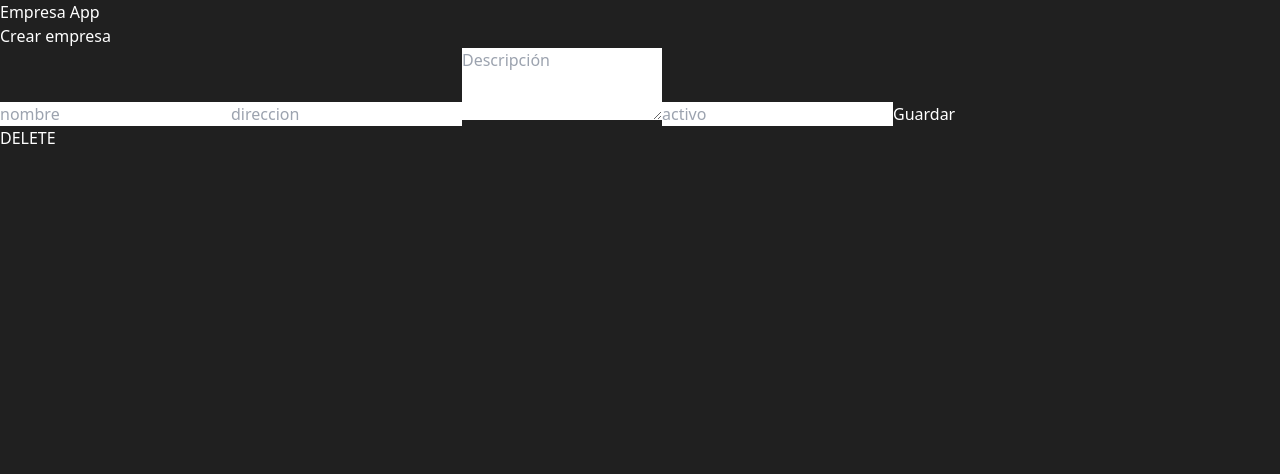
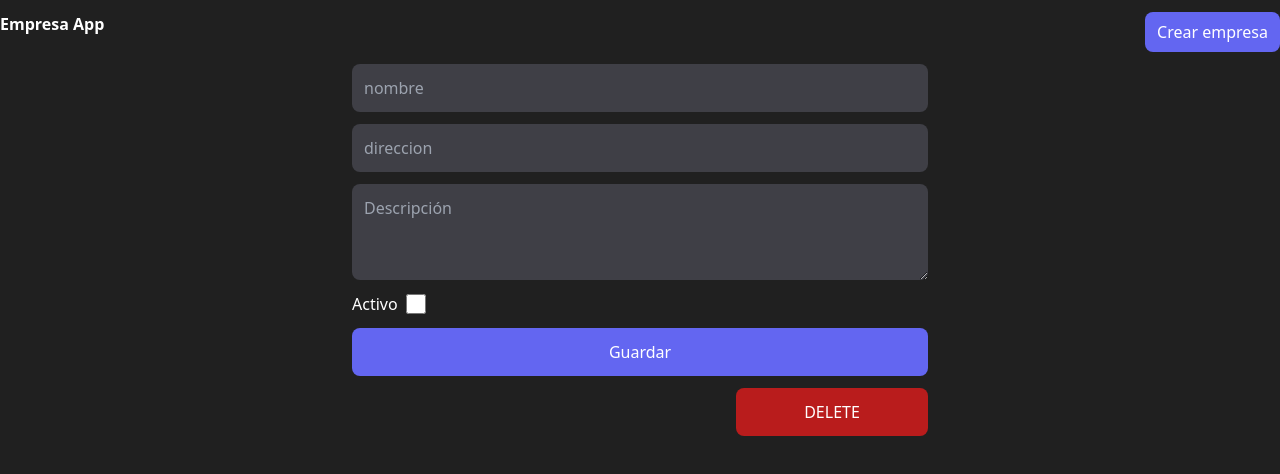
Before and after one commit to Rodrigit-hub/GuardTrack, a React (Vite) app in the folder guardtrack_frontend/: page /empresas/1 in a window 1280 px wide. Shown: the top 474 px of the page. Built offline with nearby package versions, Linux system fonts and the light colour scheme; no server answers.

Commit message:
Terminando front-end basico con tailwind y react

```diff
--- a/guardtrack_frontend/components/EmpresaCard.jsx
+++ b/guardtrack_frontend/components/EmpresaCard.jsx
@@ -8,16 +8,16 @@ export function EmpresaCard({empresa}) {
 
 
   return (
-    <div style={{background: "black"}}
+    <div className="bg-zinc-800 p-3 hover:bg-zinc-700 hover:cursor-pointer"
 
       onClick={() => {
         navigate(`/empresas/${empresa.id}`)
       }}
       >
 
-        <h1>{empresa.nombre}</h1>
-        <p>{empresa.direccion}</p>
-        <hr/>
+        <h1 className="font-bold uppercase">{empresa.nombre}</h1>
+        <p className="text-slate-400">{empresa.direccion}</p>
+
 
     </div>
   )
--- a/guardtrack_frontend/components/EmpresaList.jsx
+++ b/guardtrack_frontend/components/EmpresaList.jsx
@@ -16,10 +16,12 @@ export function EmpresaList() {
 
     }, []);
 
-  return <div className="grid grid-cols-4 gap-4">
+  return (<div class="grid grid-cols-3 gap-3">
+
       {empresas.map(empresa => (
         <EmpresaCard key={empresa.id} empresa={empresa} />
       ))}
+
     </div>
-
+  )
 }
--- a/guardtrack_frontend/components/Navigation.jsx
+++ b/guardtrack_frontend/components/Navigation.jsx
@@ -3,10 +3,14 @@ import { Link } from "react-router-dom"
 
 export function Navigation() {
   return (
-    <div>
-        <Link to="/empresas"><h1>Empresa App</h1></Link>
+    <div className="flex justify-between py-3">
+      <Link to="/empresas">
+        <h1 className="font-bold text-3x1 mb-4" >Empresa App</h1>
+      </Link>
 
+      <button className="bg-indigo-500 px-3 py-2 rounded-lg ">
         <Link to="/crear-empresa">Crear empresa</Link>
+      </button>
     </div>
   )
 }
--- a/guardtrack_frontend/package.json
+++ b/guardtrack_frontend/package.json
@@ -10,6 +10,8 @@
     "preview": "vite preview"
   },
   "dependencies": {
+    "@headlessui/react": "^2.1.8",
+    "@heroicons/react": "^2.1.5",
     "axios": "^1.7.7",
     "react": "^18.3.1",
     "react-dom": "^18.3.1",
--- a/guardtrack_frontend/pages/EmpresaFormPage.jsx
+++ b/guardtrack_frontend/pages/EmpresaFormPage.jsx
@@ -2,7 +2,9 @@ import { get, useForm } from "react-hook-form";
 import { useEffect } from "react";
 import { createEmpresa, deleteEmpresa, updateEmpresa, getEmpresa } from "../api/empresas.api";
 import { useNavigate, useParams } from "react-router-dom";
-import { toast } from "react-hot-toast"
+import { toast } from "react-hot-toast";
+
+
 export function EmpresaFormPage() {
   const {
     register,
@@ -21,16 +23,16 @@ export function EmpresaFormPage() {
       await updateEmpresa(params.id, data);
       toast.success("Empresa actualizada")
     } else {
-    await createEmpresa(data);
-    toast.success("Empresa creada")
-  }
-  navigate("/empresas");
+      await createEmpresa(data);
+      toast.success("Empresa creada")
+    }
+    navigate("/empresas");
   });
 
-  useEffect (()=>{
+  useEffect(() => {
     async function loadEmpresas() {
       if (params.id) {
-        const {data: {nombre, direccion}} = await getEmpresa(params.id)
+        const { data: { nombre, direccion } } = await getEmpresa(params.id)
         setValue('nombre', nombre)
         setValue('direccion', direccion)
         //setValue('') Otros atributos
@@ -40,12 +42,13 @@ export function EmpresaFormPage() {
   }, [])
 
   return (
-    <div>
+    <div className="max-w-xl mx-auto">
       <form onSubmit={onSubmit}>
         <input
           type="text"
           placeholder="nombre"
           {...register("nombre", { required: true })}
+          className="bg-zinc-700 p-3 rounded-lg block w-full mb-3"
         />
         {errors.nombre && <span>This field is required</span>}
 
@@ -53,15 +56,22 @@ export function EmpresaFormPage() {
           type="text"
           placeholder="direccion"
           {...register("direccion", { required: true })}
+          className="bg-zinc-700 p-3 rounded-lg block w-full mb-3"
         />
         {errors.direccion && <span>This field is required</span>}
-        <textarea placeholder="Descripción" id="" rows="3"></textarea>
-        <input type="boolean" placeholder="activo" />
-        <button>Guardar</button>
+        <textarea placeholder="Descripción" id="" rows="3"
+                  className="bg-zinc-700 p-3 rounded-lg block w-full mb-3"
+        ></textarea>
+        <h1 className="flex items-center">Activo <input type="checkbox"
+            className="px-3 ml-2 h-5 w-5 text-blue-600 border-gray-300 rounded focus:ring-blue-500"/></h1>
+
+        <button className="bg-indigo-500 p-3 px-1 rounded-lg block w-full mt-3">Guardar</button>
       </form>
 
       {params.id && (
-        <button
+        <div className="flex justify-end">
+          <button
+          className="bg-red-700 p-3 px-1 rounded-lg w-48 mt-3"
           onClick={async () => {
             const accepted = window.confirm("Are you sure?");
             if (accepted) {
@@ -73,6 +83,7 @@ export function EmpresaFormPage() {
         >
           DELETE
         </button>
+        </div>
       )}
     </div>
   );
--- a/guardtrack_frontend/src/index.css
+++ b/guardtrack_frontend/src/index.css
@@ -1,7 +1,6 @@
 @tailwind base;
 @tailwind components;
 @tailwind utilities;
-
 
 body {
   background-color: #202020;
--- a/guardtrack_frontend/tailwind.config.js
+++ b/guardtrack_frontend/tailwind.config.js
@@ -2,7 +2,10 @@
 export default {
   content: [
     "./index.html",
-    "./src/**/*.{js,ts,jsx,tsx}",
+    "./src/*.{js,ts,jsx,tsx}",
+    './pages/*.{js,jsx,ts,tsx}',  // Nueva línea para incluir la carpeta pages
+    './components/**/*.{js,jsx,ts,tsx}',  // Nueva línea para incluir la carpeta components
+
   ],
   theme: {
     extend: {},
```
Also changed, not shown: guardtrack_frontend/src/App.jsx (line endings or trailing spaces), 1 other file (tests, documents, lock files or other folders).
